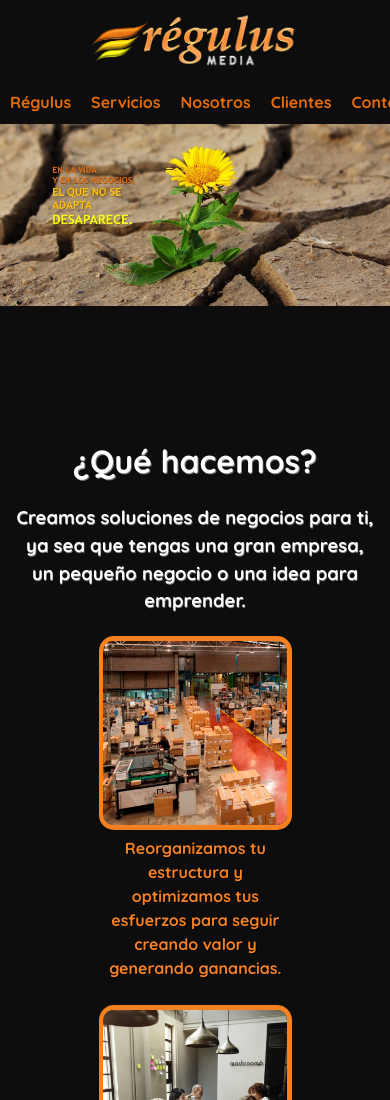
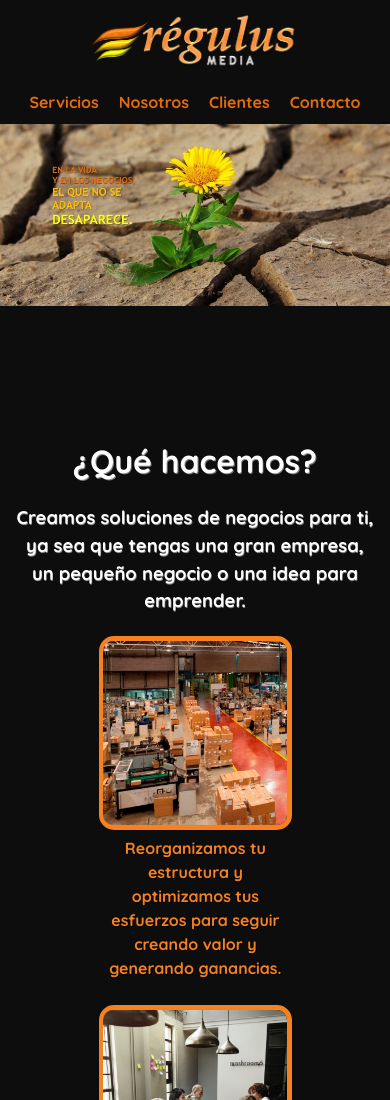
Before and after one commit to belongah/regulusmedia, a plain HTML site: page index.html in a window 390 px wide. Shown: the top 1100 px of the page. Drawn offline with nearby package versions, Linux system fonts and the light colour scheme.

Commit message:
Actualización
Corrección de botones para efecto responsive.

```diff
--- a/index.html
+++ b/index.html
@@ -21,7 +21,6 @@
 		    </div>
 			<nav>
 			    <ul>
-			     <li><a href="#">Régulus</a></li>
 			     <li><a href="#whatwedo">Servicios</a></li>
 			     <li><a href="#whoweare">Nosotros</a></li>
 			     <li><a href="#costumers">Clientes</a></li>
```
